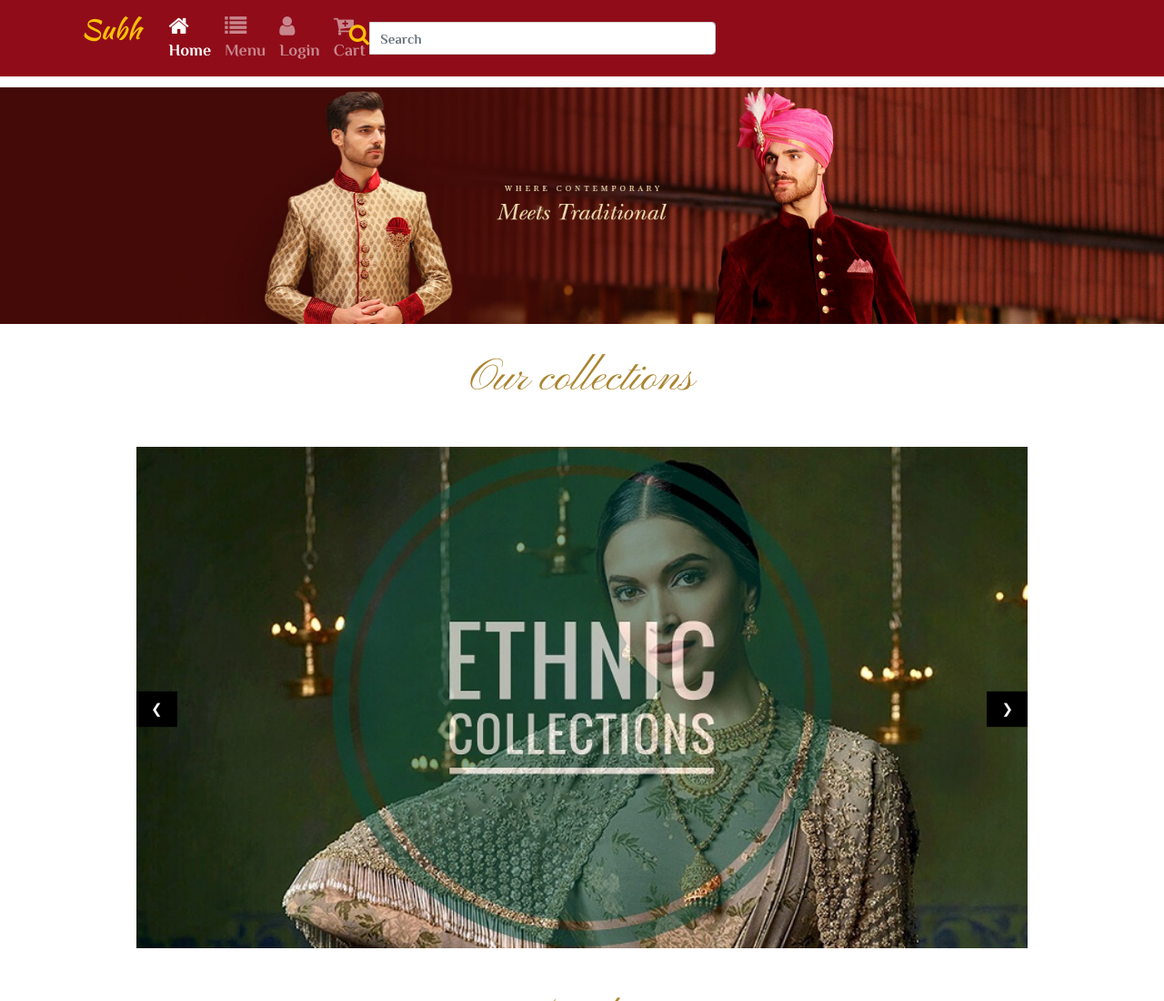
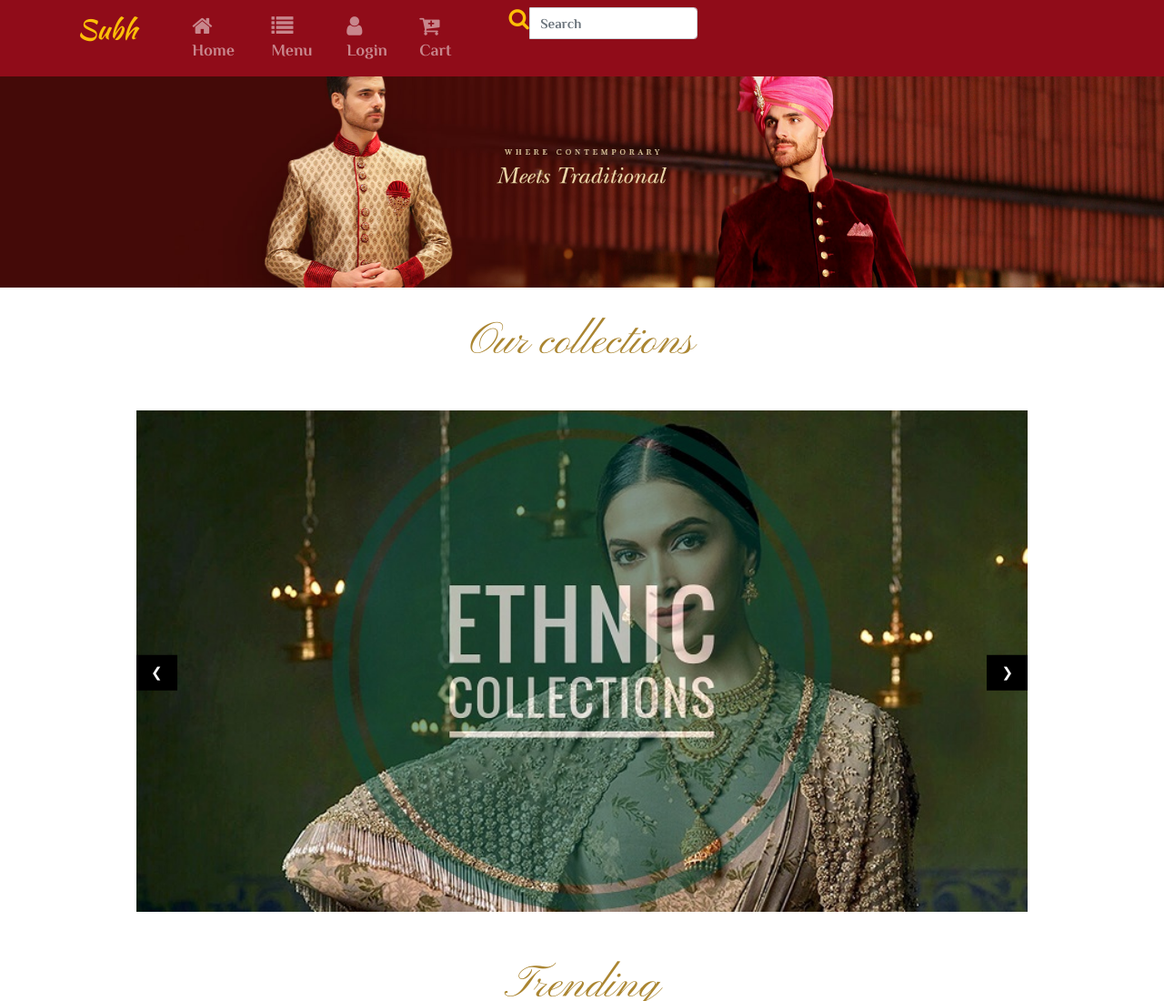
Before and after one commit to SoumalyaTHeKing/Subh, a website: page index.html in a window 1280 px wide. Shown: the top 1100 px of the page at 91% size. Drawn offline with nearby package versions, Linux system fonts and the light colour scheme.

Commit message:
perfecting everything

```diff
--- a/index.html
+++ b/index.html
@@ -47,31 +47,29 @@
       </div>
     </nav>-->
     <nav class="navbar navbar-dark navbar-expand-sm fixed-top navbar-custom" id="header-nav">
-      <div class="container-fluid">
+      <div class="container">
     <div class="row">
-      <div class="col-1">
+      <div>
       <button class="navbar-toggler" type="button" data-toggle="collapse" data-target="#navbar">
         <span class="navbar-toggler-icon"></span>
       </button>
       </div>
-      <div class=" offset-1 col-2 col-sm-2">
-        <a class="navbar-brand mr-auto order-last" href="#"><h2 class="tagline">Subh</h2></a>
+      <div class="col-4 col-sm-2">
+        <a class="navbar-brand mr-auto" href="./index.html"><h2 class="tagline">Subh</h2></a>
       </div>
-      <br>
-      <div class="collapse navbar-collapse offset-1 col-sm-6" id="navbar">
+      <div class="collapse navbar-collapse col-sm-6" id="navbar">
         <ul class="navbar-nav mr-auto">
-          <li class="nav-item active"><a class="nav-link" href="#"><span class="fa fa-home fa-lg"></span> Home</a>
+          <li class="nav-item"><a class="nav-link" href="./index.html"><span class="fa fa-home fa-lg"></span> Home</a>
           </li>
-          <li class="nav-item"><a class="nav-link" href="./aboutus.html"><span class="fa fa-list fa-lg"></span>Menu</a>
+          <li class="nav-item"><a class="nav-link" href="#"><span class="fa fa-list fa-lg"></span>Menu</a>
           </li>
           <li class="nav-item"><a class="nav-link" href="#"><span class="fa fa-user fa-lg"></span> Login</a></li>
           <li class="nav-item"><a class="nav-link" href="#"><i class="fa fa-cart-plus fa-lg"></i> Cart</a></li>
         </ul>
       </div>
-    </div>
-    <div class="container-fluid">
-      <div class=" col-5 col-sm-6">
-          <ul class="navbar-nav" style="align-content: flex-end;";>
+
+      <div class="col-5 col-sm-4 ml-auto">
+          <ul class="navbar-nav">
             <li class="input-group margin-bottom-sm">
               <span class="input-group-addon"><i class="fa fa-search fa-lg"></i></span>
               <input class="form-control" type="text" placeholder="Search">
--- a/style_ethnic.css
+++ b/style_ethnic.css
@@ -4,7 +4,7 @@
 }
 body
 {
-	padding: 88px 0px 0px 0px;
+	padding: 53px 0px 0px 0px;
 }
 #title-image
 {
--- a/style_home.css
+++ b/style_home.css
@@ -5,7 +5,7 @@
 }
 body
 {
-    padding: 96px 0px 0px 0px;
+    padding: 56px 0px 0px 0px;
 }
 #header-nav
 {
@@ -96,3 +96,7 @@ body
 {
     color: rgb(252,191,7);
 }
+/*.col-1,.col-sm-1,.col-sm-2,.col-2,.col-sm-6,.col-5,.col-sm-0,.col-6,.container
+{
+    border: 2px solid white;
+}*/
```
Also changed, not shown: ethnic collections.html (+8 -10 lines).
